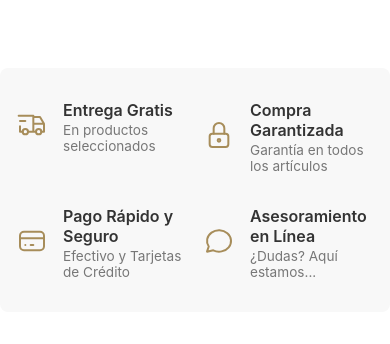
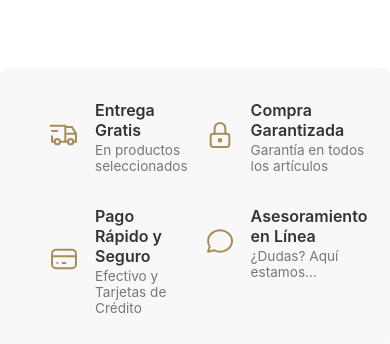
Before and after one commit to Javiermu97/impattopyproyect, a Next.js app: page / in a window 390 px wide. Shown: the part 1224-1568 px from the top of the page. Built offline with nearby package versions, Linux system fonts and the light colour scheme; no server answers; the database is empty.

Commit message:
Primer commit

```diff
--- a/app/globals.css
+++ b/app/globals.css
@@ -159,7 +159,7 @@ button { cursor: pointer; border: none; padding: 10px 20px; border-radius: 5px;
   max-width: 1200px;
   margin: 0 auto 2rem auto; /* Centra la sección y le da espacio abajo */
   border-radius: 8px;
-  padding: 2rem 3rem; /* Padding para la vista de computadora */
+  padding: 2rem 8rem; /* Padding para la vista de computadora */
   box-sizing: border-box;
 }
 
@@ -176,7 +176,7 @@ button { cursor: pointer; border: none; padding: 10px 20px; border-radius: 5px;
 
   /* 1. Reducimos el padding de los costados en la sección */
   .info-banner-section {
-    padding: 2rem 1rem;
+    padding: 2rem 3rem;
   }
 
   /* 2. Cambiamos el contenedor a una cuadrícula 2x2 */
```
